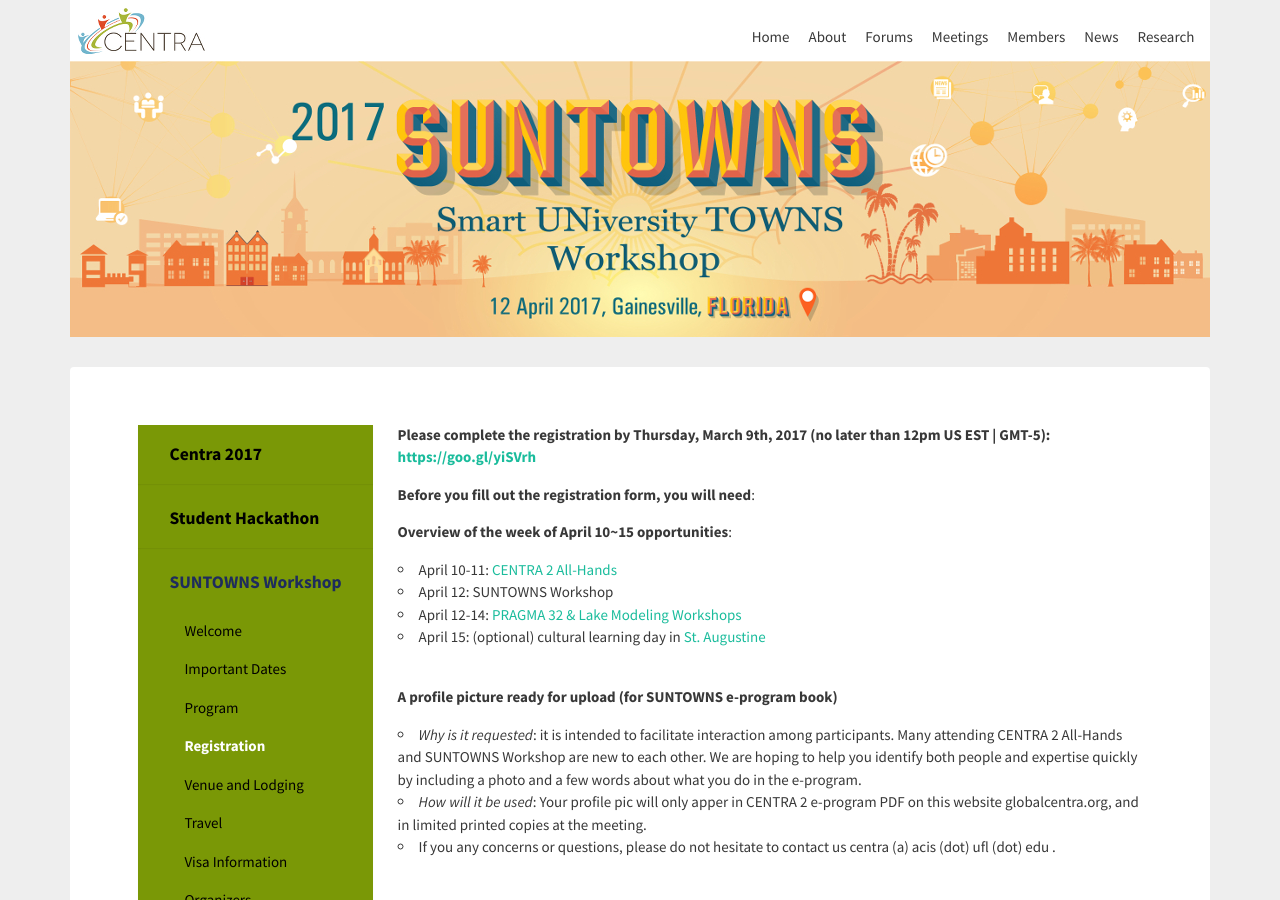
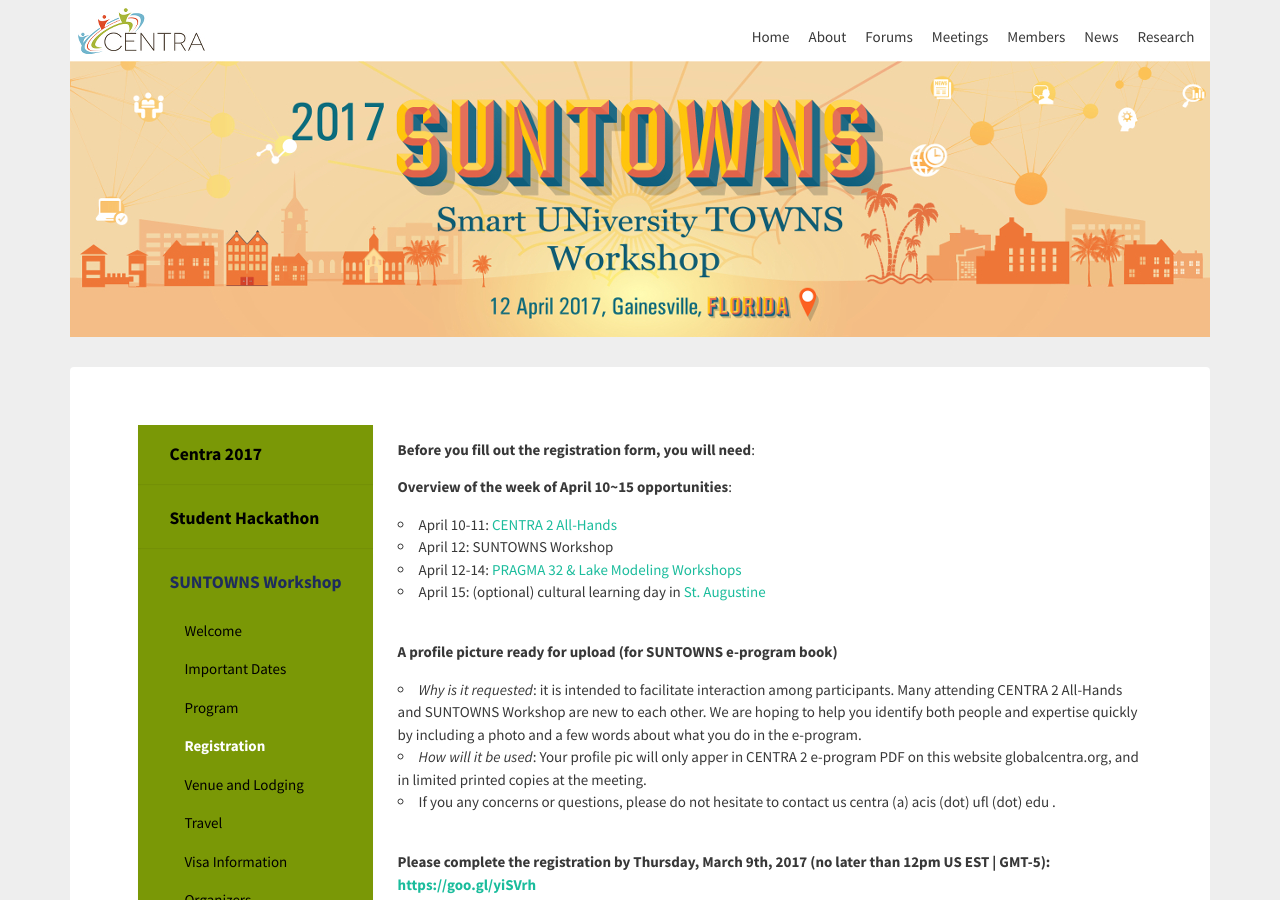
Before and after one commit to hmchou56/centra8, a Jekyll site: the page built from suntowns2017/registration.md, in a window 1280 px wide and 900 px high. Built offline with Jekyll 4.4.1, drawn with Linux system fonts in a browser that asks for light colours; nearby versions of some CDN libraries; some of the changed lines change nothing that is shown.

Commit message:
reversed to previous info order

```diff
--- a/suntowns2017/registration.md
+++ b/suntowns2017/registration.md
@@ -8,7 +8,6 @@
 ---
 
 <br />
-<strong>Please complete the registration by Thursday, March 9th, 2017 (no later than 12pm US EST | GMT-5)<strong>: <a href="https://goo.gl/yiSVrh" target="_blank">https://goo.gl/yiSVrh</a>
 
 **Before you fill out the registration form, you will need**:
 
@@ -27,3 +26,4 @@
  <li>If you any concerns or questions, please do not hesitate to contact us centra (a) acis (dot) ufl (dot) edu .</li>
 <br />
 </ul>
+<strong>Please complete the registration by Thursday, March 9th, 2017 (no later than 12pm US EST | GMT-5)<strong>: <a href="https://goo.gl/yiSVrh" target="_blank">https://goo.gl/yiSVrh</a>
```
